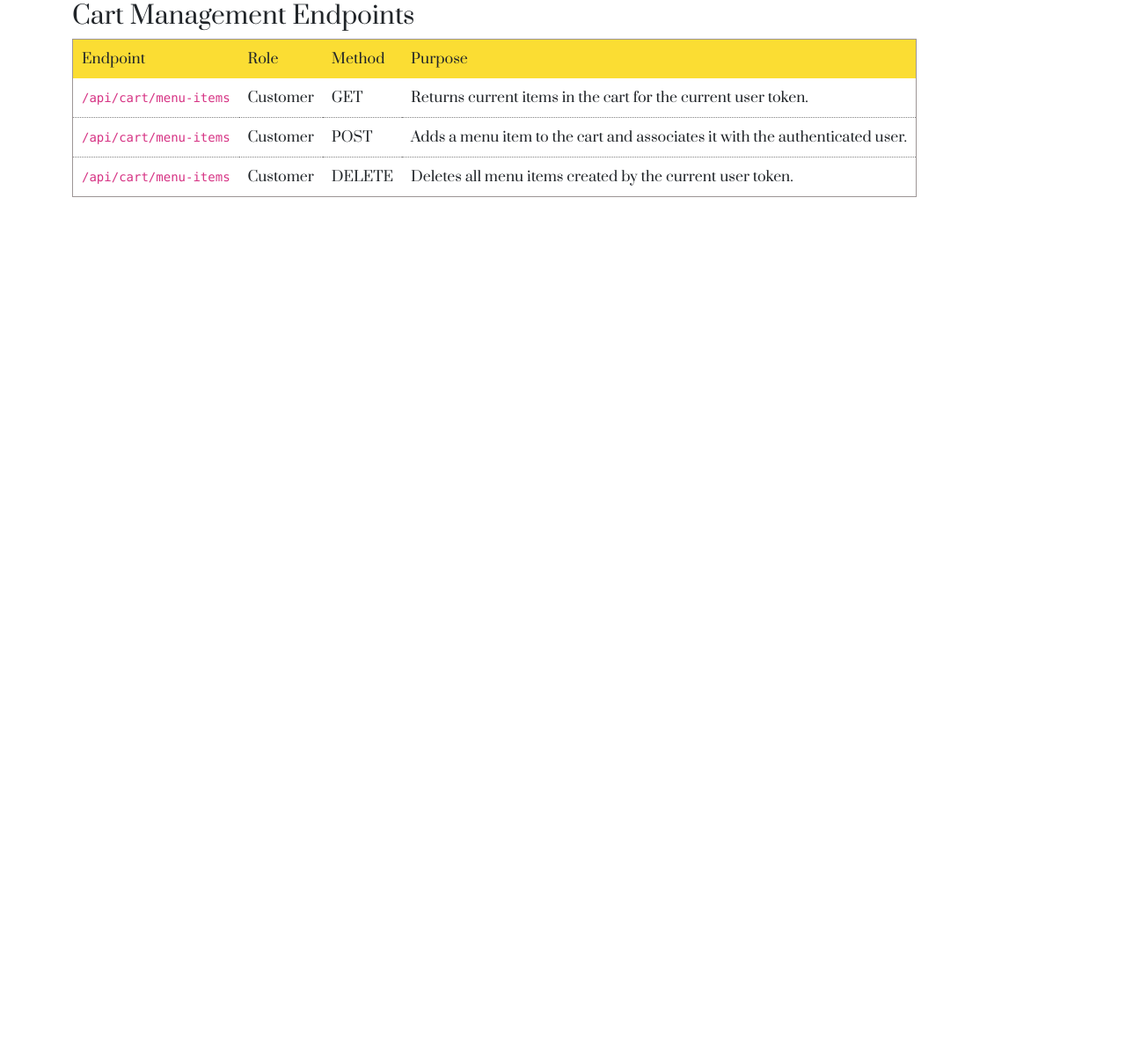
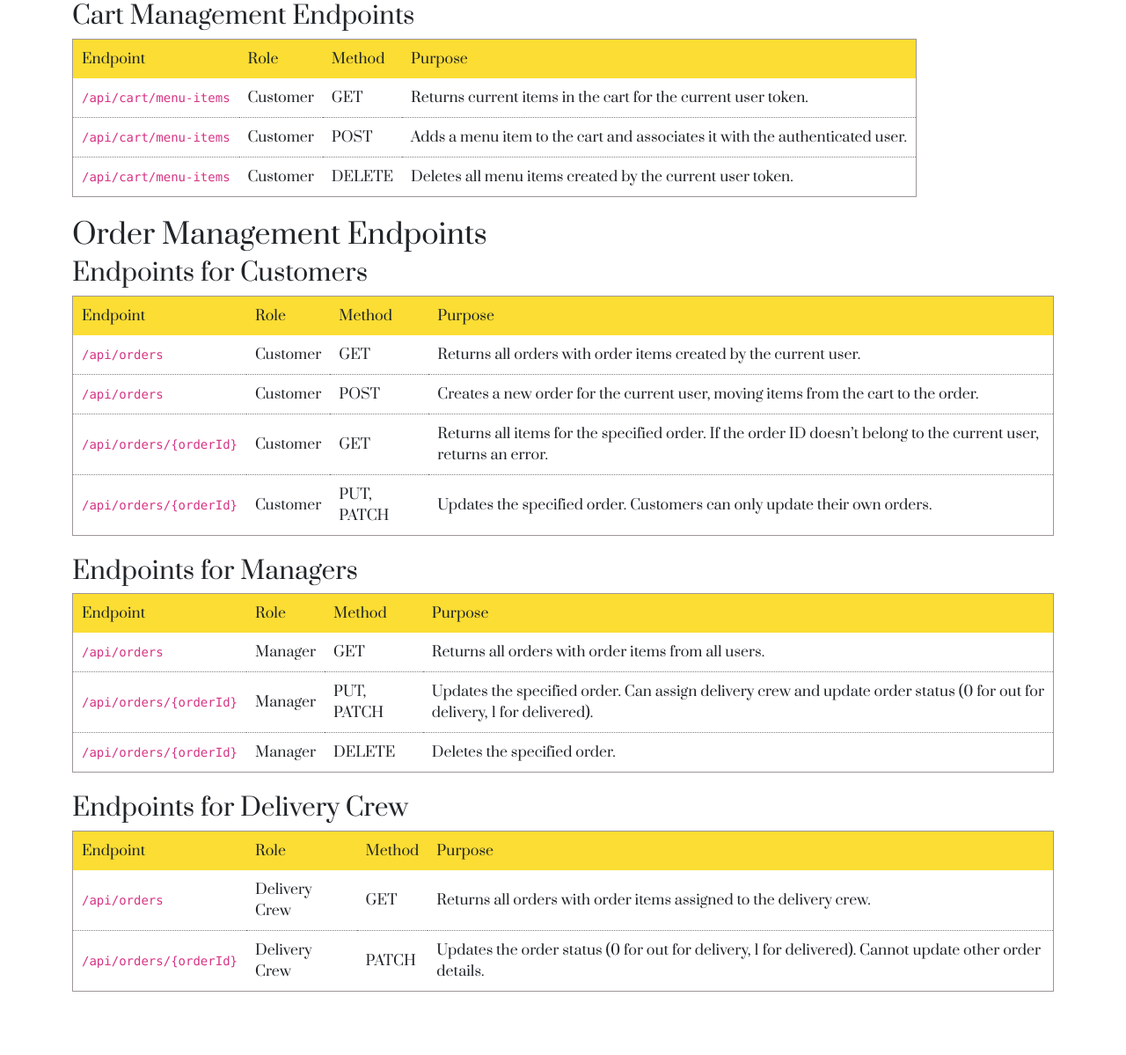
Before and after one commit to airmig/little-lemon-api-lab, a Django app: page / in a window 1280 px wide. Shown: the part 1711-2910 px from the top of the page at 88% size. Before the commit the page ends 1935 px from the top, so only its background shows below. Run offline with Django 5.2, Linux system fonts and the light colour scheme.

Commit message:
added filtering and sorting updated home page

```diff
--- a/LittleLemonAPI/templates/home.html
+++ b/LittleLemonAPI/templates/home.html
@@ -29,7 +29,12 @@
      <br/>
      {% include 'groups.html' %}
      <br/>
-     {% include 'carts.html' %}
+     {% include 'carts.html' %}<br/>
+     <h2>Order Management Endpoints</h2>
+     {% include 'orders1.html' %}<br/>
+     {% include 'orders2.html' %}<br/>
+     {% include 'orders3.html' %}<br/>
+     <br/><br/>
     </div>
 
     </div>
--- /dev/null
+++ b/LittleLemonAPI/templates/orders1.html
@@ -0,0 +1,37 @@
+<h3>Endpoints for Customers</h3>
+<table>
+    <thead class="tableheader">
+    <tr>
+    <th>Endpoint</th>
+    <th>Role</th>
+    <th>Method</th>
+    <th>Purpose</th>
+    </tr>
+    </thead>
+    <tbody>
+    <tr>
+    <td><code>/api/orders</code></td>
+    <td>Customer</td>
+    <td>GET</td>
+    <td>Returns all orders with order items created by the current user.</td>
+    </tr>
+    <tr>
+    <td><code>/api/orders</code></td>
+    <td>Customer</td>
+    <td>POST</td>
+    <td>Creates a new order for the current user, moving items from the cart to the order.</td>
+    </tr>
+    <tr>
+    <td><code>/api/orders/{orderId}</code></td>
+    <td>Customer</td>
+    <td>GET</td>
+    <td>Returns all items for the specified order. If the order ID doesn’t belong to the current user, returns an error.</td>
+    </tr>
+    <tr>
+    <td><code>/api/orders/{orderId}</code></td>
+    <td>Customer</td>
+    <td>PUT, PATCH</td>
+    <td>Updates the specified order. Customers can only update their own orders.</td>
+    </tr>
+    </tbody>
+    </table>
--- /dev/null
+++ b/LittleLemonAPI/templates/orders2.html
@@ -0,0 +1,31 @@
+<h3>Endpoints for Managers</h3>
+<table>
+    <thead class="tableheader">
+    <tr>
+    <th>Endpoint</th>
+    <th>Role</th>
+    <th>Method</th>
+    <th>Purpose</th>
+    </tr>
+    </thead>
+    <tbody>
+    <tr>
+    <td><code>/api/orders</code></td>
+    <td>Manager</td>
+    <td>GET</td>
+    <td>Returns all orders with order items from all users.</td>
+    </tr>
+    <tr>
+    <td><code>/api/orders/{orderId}</code></td>
+    <td>Manager</td>
+    <td>PUT, PATCH</td>
+    <td>Updates the specified order. Can assign delivery crew and update order status (0 for out for delivery, 1 for delivered).</td>
+    </tr>
+    <tr>
+    <td><code>/api/orders/{orderId}</code></td>
+    <td>Manager</td>
+    <td>DELETE</td>
+    <td>Deletes the specified order.</td>
+    </tr>
+    </tbody>
+    </table>
--- /dev/null
+++ b/LittleLemonAPI/templates/orders3.html
@@ -0,0 +1,25 @@
+<h3>Endpoints for Delivery Crew</h3>
+<table>
+    <thead class="tableheader">
+    <tr>
+    <th>Endpoint</th>
+    <th>Role</th>
+    <th>Method</th>
+    <th>Purpose</th>
+    </tr>
+    </thead>
+    <tbody>
+    <tr>
+    <td><code>/api/orders</code></td>
+    <td>Delivery Crew</td>
+    <td>GET</td>
+    <td>Returns all orders with order items assigned to the delivery crew.</td>
+    </tr>
+    <tr>
+    <td><code>/api/orders/{orderId}</code></td>
+    <td>Delivery Crew</td>
+    <td>PATCH</td>
+    <td>Updates the order status (0 for out for delivery, 1 for delivered). Cannot update other order details.</td>
+    </tr>
+    </tbody>
+    </table>
--- a/LittleLemonAPI/views.py
+++ b/LittleLemonAPI/views.py
@@ -1,5 +1,5 @@
 from django.shortcuts import render
-from rest_framework import generics
+from rest_framework import generics, filters
 from rest_framework.permissions import IsAuthenticated
 from rest_framework.response import Response
 from rest_framework import status
@@ -17,6 +17,10 @@ def DefaultView(request):
     return render(request,'home.html')
 
 class OrderItems(generics.ListCreateAPIView, generics.UpdateAPIView):
+    ordering_fields = ['user', 'delivery_crew', 'status', 'total', 'date']
+    search_fields = ['id']
+    filter_backends = [filters.OrderingFilter, filters.SearchFilter]
+
     def get_permissions(self):
         if self.request.method == 'DELETE':
             return [permission() for permission in [IsAuthenticated, IsManagerOrAdmin]]
@@ -204,11 +208,14 @@ class MenuItemSingle(generics.ListAPIView, generics.ListCreateAPIView):
     queryset = MenuItem.objects.all()
     serializer_class = MenuItemSerializer
 
+    ordering_fields = ['title','price','featured','category']
+    search_fields = ['title']
+    filter_backends = [filters.OrderingFilter, filters.SearchFilter]
+
     def get_permissions(self):
         if self.request.method == 'GET':
             return [permission() for permission in [IsAuthenticated]]
         return [permission() for permission in [IsAuthenticated, IsManagerOrAdmin]]
-
 
 class MenuItemView(generics.RetrieveUpdateDestroyAPIView, generics.ListCreateAPIView):
     queryset =  MenuItem.objects.all()
```
Also changed, not shown: LittleLemon/settings.py (+12 -3 lines).
